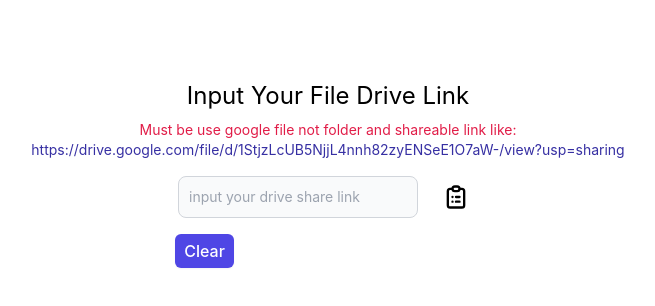
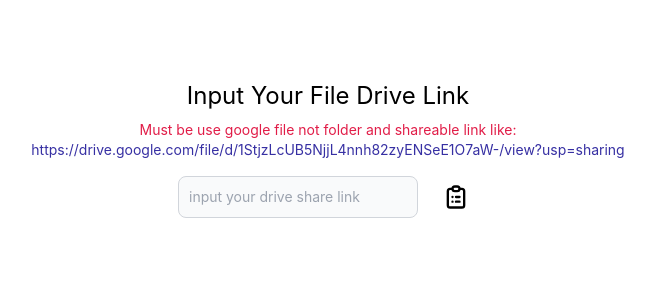
Before and after one commit to mahfuz68/drive-direct-link-generator, a React (Vite) app: page / in a window 1280 px wide. Shown: the top 306 px of the page, without its empty margins (312-967 px from the left). Built offline with nearby package versions, Linux system fonts and the light colour scheme.

Commit message:
button hide css add

```diff
--- a/src/component/DirectLInk.jsx
+++ b/src/component/DirectLInk.jsx
@@ -41,7 +41,7 @@
   };
 
   return (
-    <div className="flex justify-center pt-20 ">
+    <div className="flex justify-center pt-20">
       <div>
         <h1 className="text-center text-2xl">Input Your File Drive Link</h1>
         <h3 className="text-center text-sm text-rose-600 mt-2 sm:hidden">
@@ -96,7 +96,7 @@
             disabled={true}
           />
 
-          <button type="button" onClick={copyText}>
+          <button type="button" className="" onClick={copyText}>
             <svg
               xmlns="http://www.w3.org/2000/svg"
               className={
@@ -118,7 +118,11 @@
           </button>
         </div>
         <button
-          className="sm:mx-36 mt-4 px-2 py-1 border border-transparent shadow-sm text-base font-medium rounded-md text-white bg-indigo-600 hover:bg-indigo-700 focus:outline-none"
+          className={
+            outputLink !== ""
+              ? "sm:mx-36 mt-4 px-2 py-1 border border-transparent shadow-sm text-base font-medium rounded-md  text-white bg-indigo-600 hover:bg-indigo-700 focus:outline-none"
+              : "hidden"
+          }
           type="button"
           onClick={clearAllState}
         >
```
